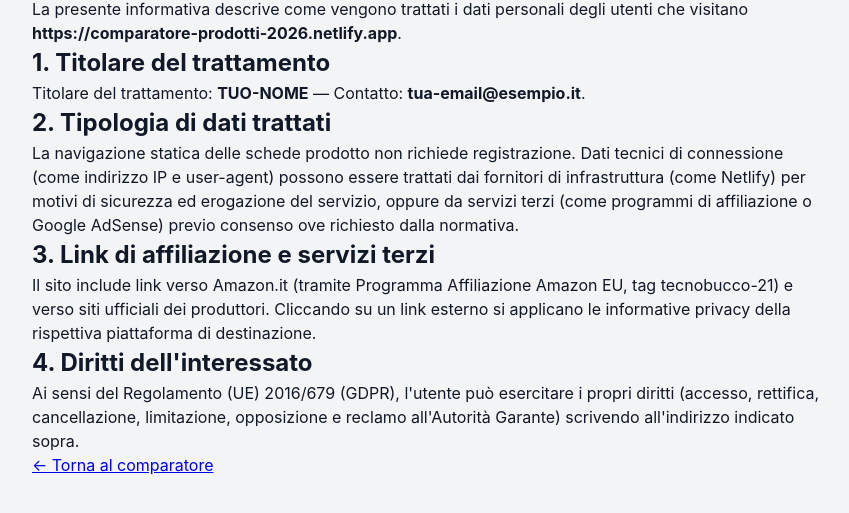
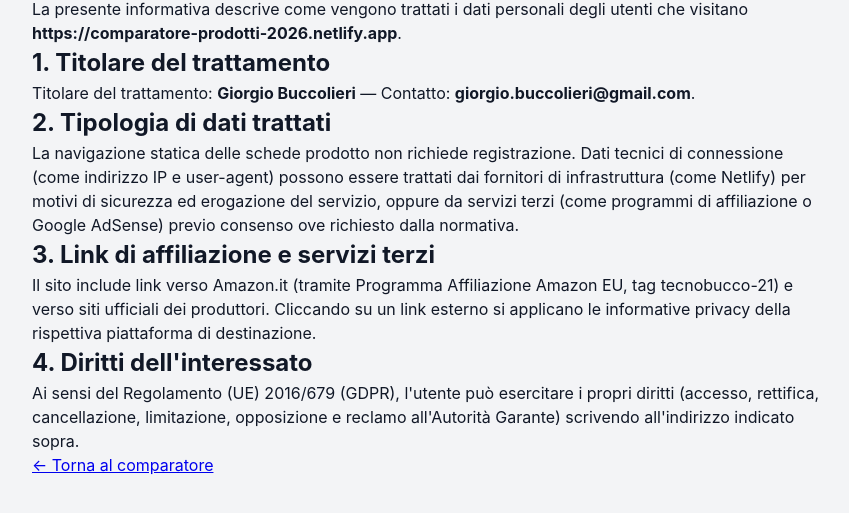
Before and after one commit to giobucco15-ship-it/comparatore-prodotti, a plain HTML site: page privacy.html in a window 1280 px wide. Shown: the part 107-620 px from the top of the page, without its empty margins (214-1063 px from the left). Drawn offline with Linux system fonts and the light colour scheme.

Commit message:
Update privacy.html

```diff
--- a/privacy.html
+++ b/privacy.html
@@ -12,7 +12,7 @@
     <p>Ultimo aggiornamento: novembre 2026</p>
     <p>La presente informativa descrive come vengono trattati i dati personali degli utenti che visitano <strong>https://comparatore-prodotti-2026.netlify.app</strong>.</p>
     <h2>1. Titolare del trattamento</h2>
-    <p>Titolare del trattamento: <strong>TUO-NOME</strong> — Contatto: <strong>tua-email@esempio.it</strong>.</p>
+    <p>Titolare del trattamento: <strong>Giorgio Buccolieri</strong> — Contatto: <strong>giorgio.buccolieri@gmail.com</strong>.</p>
     <h2>2. Tipologia di dati trattati</h2>
     <p>La navigazione statica delle schede prodotto non richiede registrazione. Dati tecnici di connessione (come indirizzo IP e user-agent) possono essere trattati dai fornitori di infrastruttura (come Netlify) per motivi di sicurezza ed erogazione del servizio, oppure da servizi terzi (come programmi di affiliazione o Google AdSense) previo consenso ove richiesto dalla normativa.</p>
     <h2>3. Link di affiliazione e servizi terzi</h2>
```
